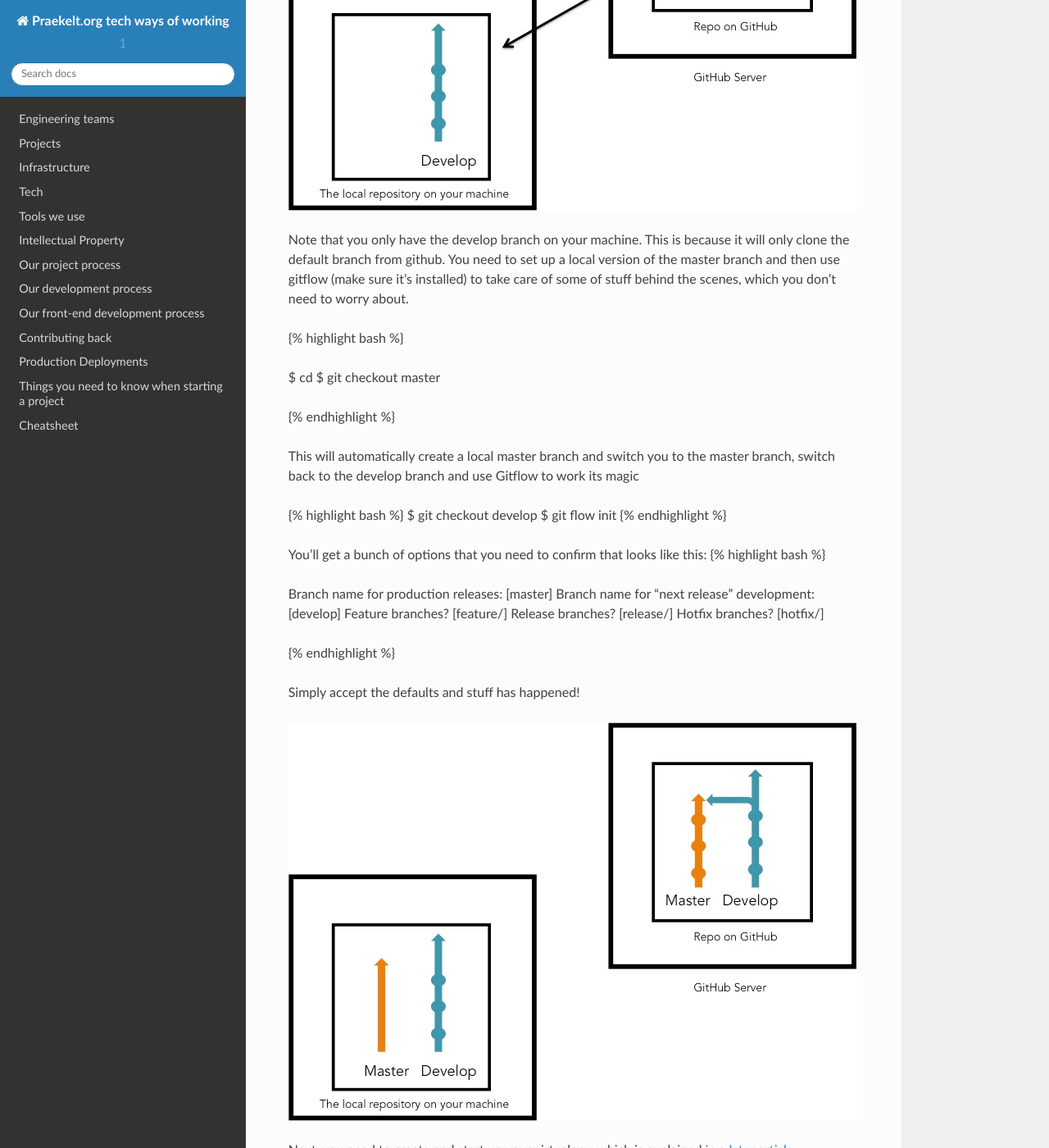
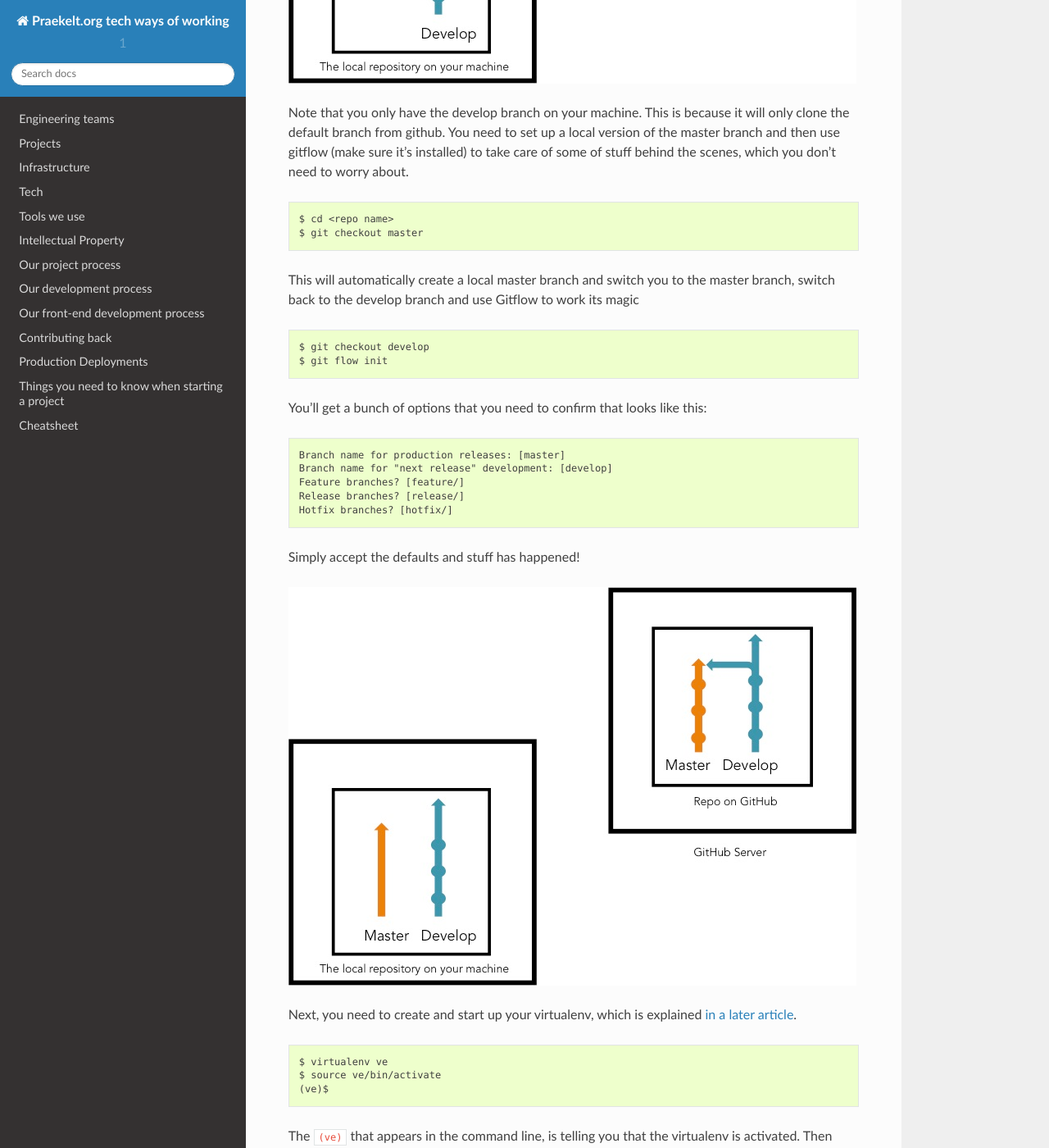
Before and after one commit to praekeltfoundation/ways-of-working, a Sphinx documentation site: the page built from docs/tutorials/gitflow.md, in a window 1280 px wide and 1400 px high, scrolled down 4271 px. Shown: the whole window at 82% size. Built offline with Sphinx 7.4.7 and the Read the Docs theme 2.0.0, drawn with Linux system fonts in a browser that asks for light colours; some of the changed text lies outside the part shown.

Commit message:
Remove use of hightlight tags and use backticks to highlight code

````diff
--- a/docs/tutorials/gitflow.md
+++ b/docs/tutorials/gitflow.md
@@ -42,19 +42,15 @@ This is an overview of how the process works. In the next section, I'll go more
 
 The first thing we need is a repository to work on. This will already be created on GitHub under the Praekelt or Unicore Organizations. You will the clone the repo using
 
-{% highlight bash %}
-
+```
 $ git clone <REPO SSH URL>
-
-{% endhighlight %}
+```
 
 So for example
 
-{% highlight bash %}
-
+```
 $ git clone git@github.com:universalcore/springboard.git
-
-{% endhighlight %}
+```
 
 Congrats! You've now got a local version of the code that's hosted on the GitHub servers. It looks something like this:
 
@@ -62,30 +58,26 @@ Congrats! You've now got a local version of the code that's hosted on the GitHub
 
 Note that you only have the develop branch on your machine. This is because it will only clone the default branch from github. You need to set up a local version of the master branch and then use gitflow (make sure it's installed) to take care of some of stuff behind the scenes, which you don't need to worry about.
 
-{% highlight bash %}
-
+```
 $ cd <repo name>
 $ git checkout master
-
-{% endhighlight %}
+```
 
 This will automatically create a local master branch and switch you to the master branch, switch back to the develop branch and use Gitflow to work its magic
 
-{% highlight bash %}
+```
 $ git checkout develop
 $ git flow init
-{% endhighlight %}
+```
 
 You'll get a bunch of options that you need to confirm that looks like this:
-{% highlight bash %}
-
+```
 Branch name for production releases: [master]
 Branch name for "next release" development: [develop]
 Feature branches? [feature/]
 Release branches? [release/]
 Hotfix branches? [hotfix/]
-
-{% endhighlight %}
+```
 
 Simply accept the defaults and stuff has happened!
 
@@ -93,30 +85,24 @@ Simply accept the defaults and stuff has happened!
 
 Next, you need to create and start up your virtualenv, which is explained [in a later article](/wow/2015/06/10/virtualenv.html).
 
-{% highlight bash %}
-
+```
 $ virtualenv ve
 $ source ve/bin/activate
 (ve)$
-
-{% endhighlight %}
+```
 
 The `(ve)` that appears in the command line, is telling you that the virtualenv is activated. Then you'll need to install the packages that will allow the code to run locally on your machine. The packages are listed in a file called `requirements.txt` in most cases and there may also be `requirements-dev.txt`. Luckily, we use [pip](http://en.wikipedia.org/wiki/Pip_%28package_manager%29) to take care of all of that for us. Make sure your virtualenv is activated for the appropriate repo and then simply run the following commands:
 
-{% highlight bash %}
-
+```
 (ve)$ pip install -r requirements.txt
 (ve)$ pip install -r requirements-dev.txt
-
-{% endhighlight %}
+```
 
 This is the standard way to set things up, but it may differ from repo to repo. Check out the repo's readme file for instructions. There may also be a `bootstrap.sh` file in the repo, in which case you can skip the instructions from the virtualenv to here, and simply run:
 
-{% highlight bash %}
-
+```
 $ sh bootstrap.sh
-
-{% endhighlight %}
+```
 
 Great! So your local machine *should* be set up, but there are invariably problems the first couple of times. Ask a real live human to help you out :)
 
@@ -128,27 +114,21 @@ You're going to want to create a branch to work on your feature. First, create a
 
 Make sure your repo is up to date with `git pull` and now you need to come up with the name for your branch, which will look like
 
-{% highlight bash %}
-
+```
 feature/issue-<ISSUE NUMBER>-<BRIEF DESCRIPTION, SEPARATED BY DASH "-" >
-
-{% endhighlight %}
+```
 
 So you will need to enter this command
 
-{% highlight bash %}
-
+```
 $ git flow feature start issue-<ISSUE NUMBER>-<BRIEF DESCRIPTION, SEPARATED BY DASH "-" >
-
-{% endhighlight %}
+```
 
 So in our example we would use the following command:
 
-{% highlight bash %}
-
+```
 $ git flow feature start issue-21-add-search
-
-{% endhighlight %}
+```
 
 Now we've got something that looks like this:
 
@@ -156,19 +136,15 @@ Now we've got something that looks like this:
 
 You've just created a branch on your local machine, but you now need to show everyone what you're doing by getting that branch on to the GitHub servers. You do this using the following:
 
-{% highlight bash %}
-
+```
 git flow feature publish issue-<NAME>
-
-{% endhighlight %}
+```
 
 So with our example, you would enter the following
 
-{% highlight bash %}
-
+```
 git flow feature publish issue-21-add-search
-
-{% endhighlight %}
+```
 
 There is now a remote version of your branch. You can also check on the github repo that your branch has been listed. If you get an error, the most likely cause is that you don't have push permissions. Contact an overlord to give you access.
 
@@ -180,11 +156,9 @@ You're now ready to actually start writing code, get cracking! As you complete e
 
 Now, you need to update the GiHub repo to ensure that if anyone wants to look at your code, it's up to date. You do that using:
 
-{% highlight bash %}
-
+```
 $ git push
-
-{% endhighlight %}
+```
 
 and assuming no errors . . .
 
@@ -202,19 +176,15 @@ Make sure you're
 
 then check the issue number again (this is why it's important!) and then enter the following:
 
-{% highlight bash %}
-
+```
 $ hub pull-request -b develop -i <ISSUE NUMBER>
-
-{% endhighlight %}
+```
 
 In our example, it would be
 
-{% highlight bash %}
-
+```
 $ hub pull-request -b develop -i 21
-
-{% endhighlight %}
+```
 
 This will summarize all the changes you've made and will allow other developers to review your code. It will also test the entirety of your code using [Travis](https://travis-ci.org/) and let you know if stuff is broken, but I'll deal more in depth with testing in another article. Here's an excerpt from a pull request (PR). [Here's an actual PR on GitHub](https://github.com/universalcore/springboard/pull/20).
 
@@ -229,42 +199,34 @@ You can always create a pull request before you're completely ready, in order to
 
 Just before you start celebrating however, you need to make sure that there haven't been changes in the develop branch that conflict with the code you've crafted in your feature branch. It's better to solve any potential issues before merging, so what we do is merge an up-to-date develop branch into our feature branch like so:
 
-{% highlight bash %}
-
+```
 $ git checkout develop
 $ git pull
 $ git checkout feature/<BRANCH NAME>
 $ git pull origin develop
-
-{% endhighlight %}
+```
 
 You will then need to deal with any issues that arise and may need further review from devs.
 
 Now, and only now, can you merge your feature into the develop branch using
 
-{% highlight bash %}
-
+```
 $ git flow feature finish <BRANCH NAME>
-
-{% endhighlight %}
+```
 
 In our example:
 
-{% highlight bash %}
-
+```
 $ git flow feature finish issue-21-add-search
-
-{% endhighlight %}
+```
 
 ![alt text](../images/fig18.jpg "GitFlow Finish")
 
 Note that the change is only made locally, SO MAKE SURE YOU PUSH! I have forgotten to do this last step before and ran into a multitude of merge conflicts when I finally realised my mistake :/
 
-{% highlight bash %}
-
+```
 $ git push
-
-{% endhighlight %}
+```
 
 ![alt text](../images/fig20.jpg "Title")
 
````
Also changed, not shown: docs/tutorials/virtualenv.md (+22 -42 lines).
